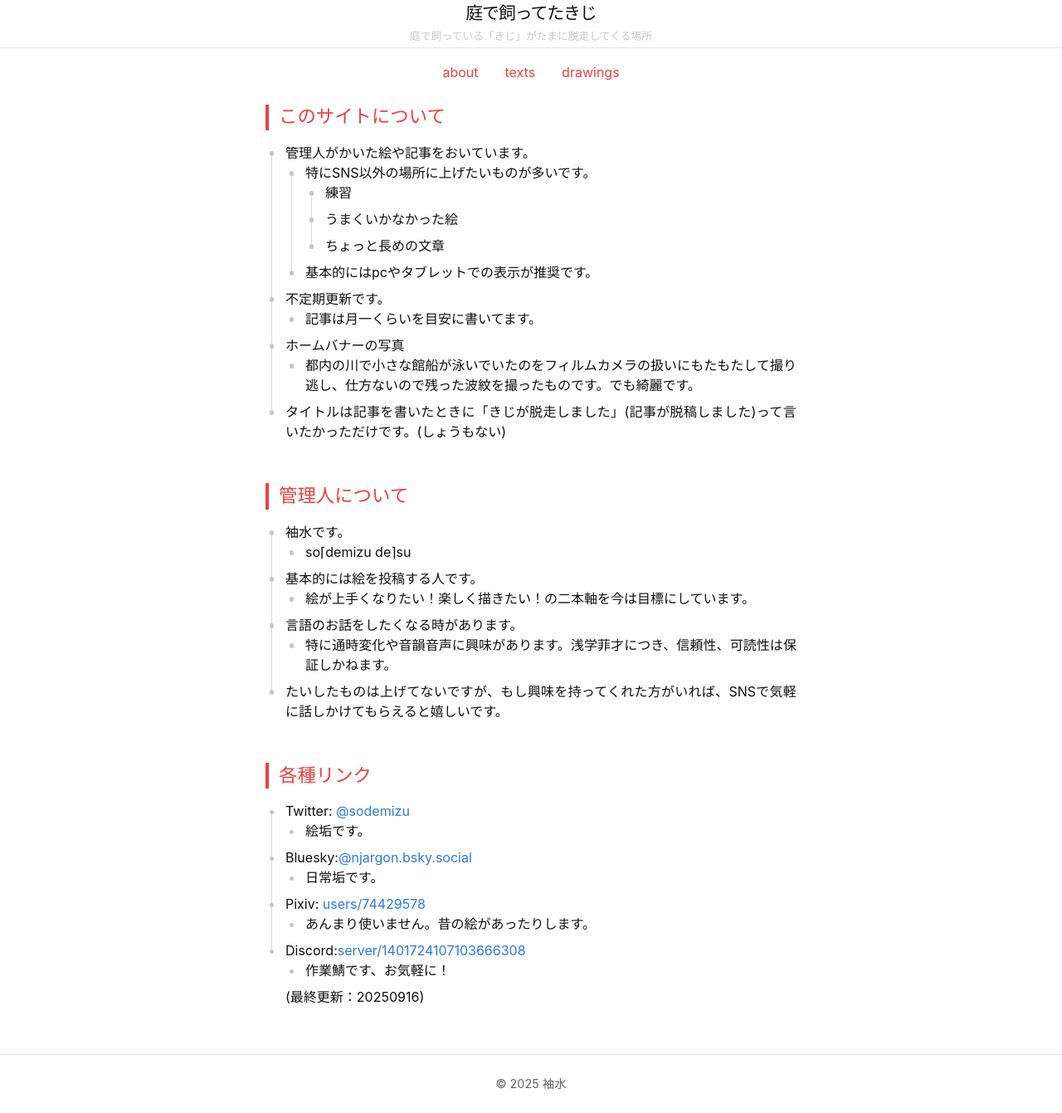
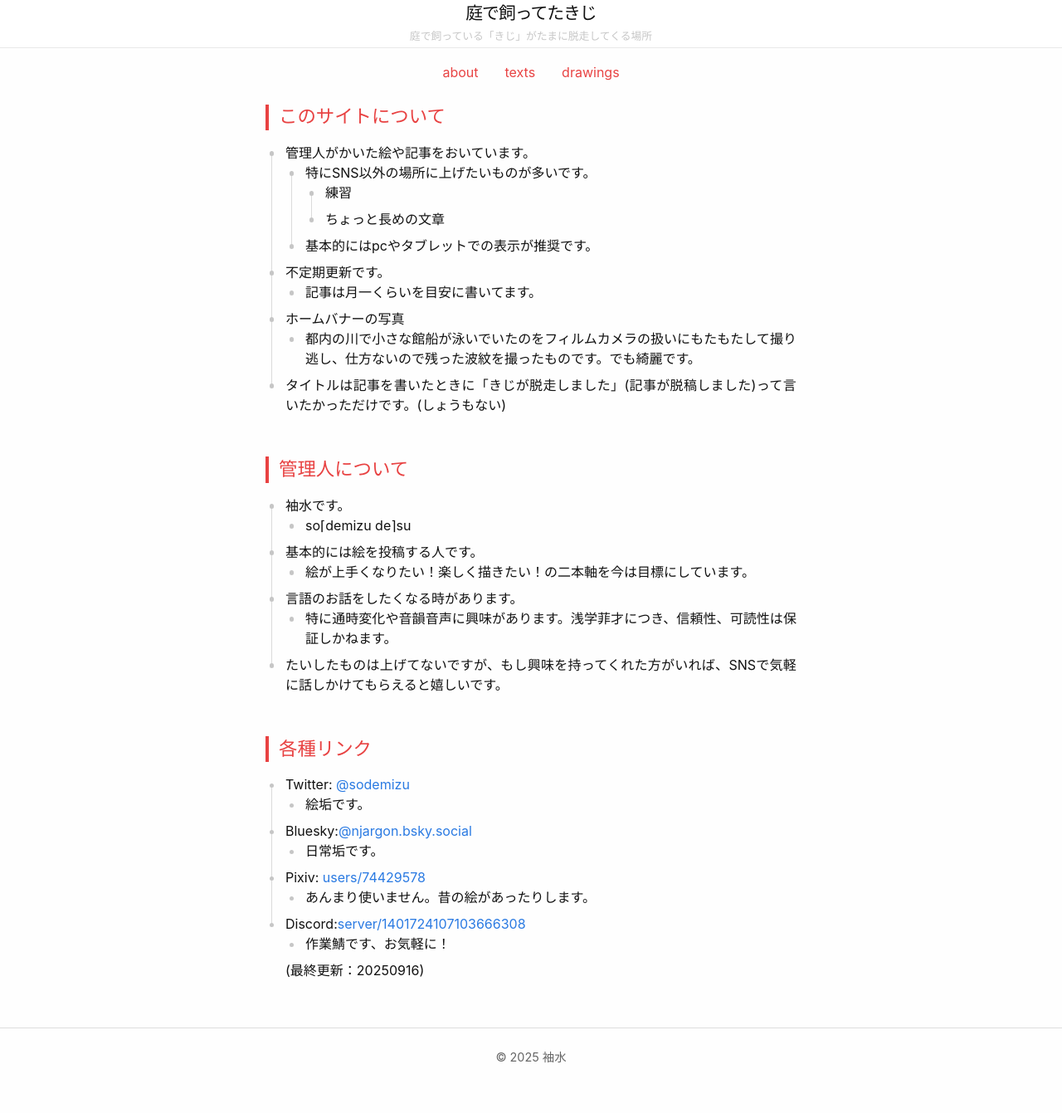
Before and after one commit to njargon/njargon.github.io, a Jekyll site: the page built from about.md, in a window 1280 px wide. Shown: the whole page at 83% size. Built offline with Jekyll 4.4.1, drawn with Linux system fonts in a browser that asks for light colours; after the commit the page ends 1309 px from its top, so only the background shows below that.

Commit message:
vault backup: 2025-09-16 07:32:22

```diff
--- a/about.md
+++ b/about.md
@@ -15,7 +15,6 @@ permalink: /about/
 - 管理人がかいた絵や記事をおいています。
 	- 特にSNS以外の場所に上げたいものが多いです。
 		- 練習
-		- うまくいかなかった絵
 		- ちょっと長めの文章
 	- 基本的にはpcやタブレットでの表示が推奨です。
 - 不定期更新です。
```
